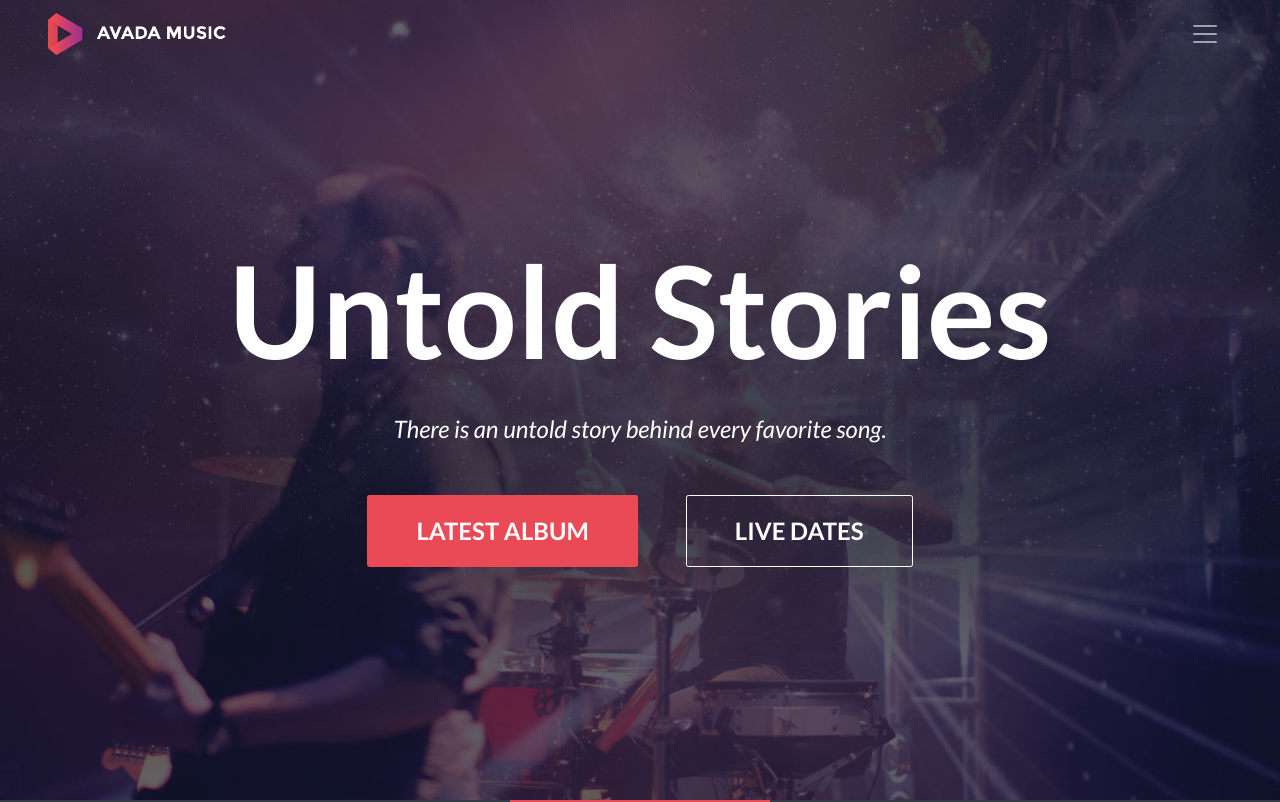
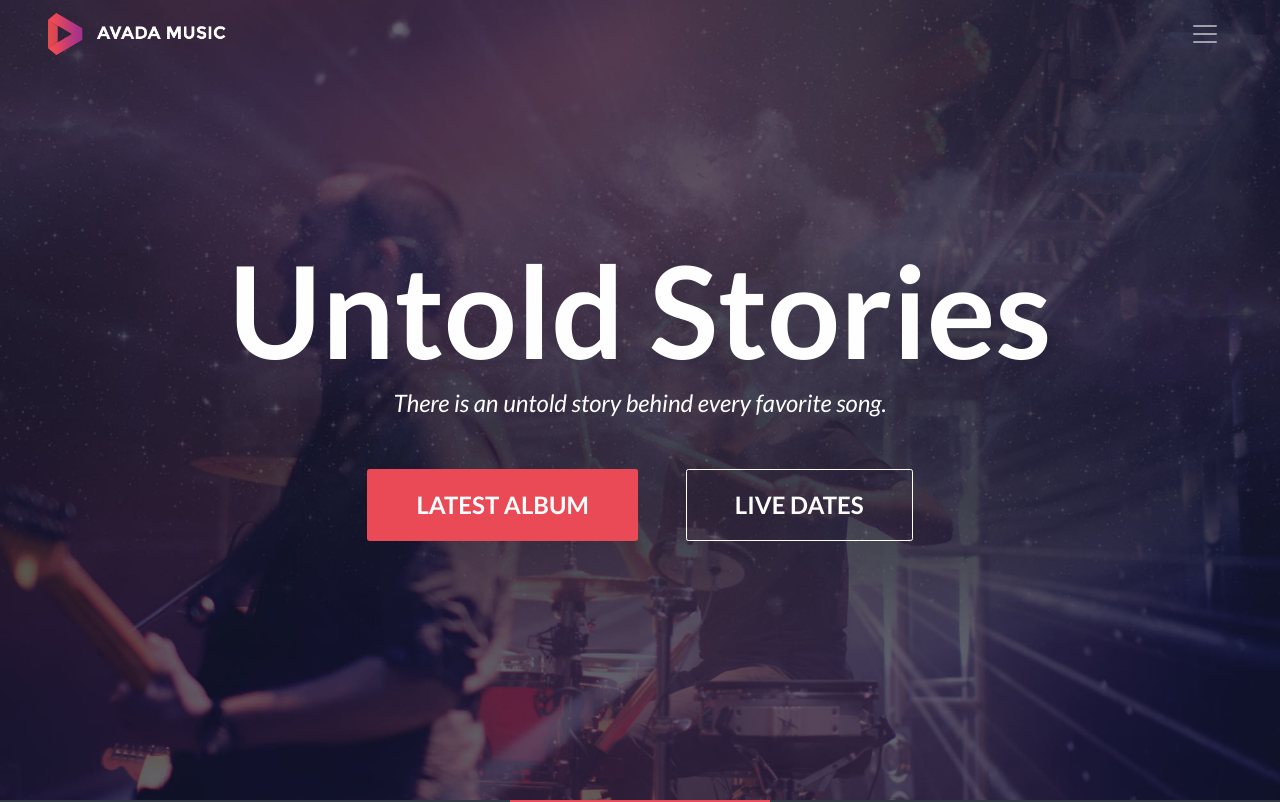
Before and after one commit to saragrigolin/proj-html-vuejs, a Vue app: page / in a window 1280 px wide. Shown: the top 802 px of the page. Built offline with nearby package versions, Linux system fonts and the light colour scheme.

Commit message:
finished

```diff
--- a/src/components/Header.vue
+++ b/src/components/Header.vue
@@ -60,10 +60,11 @@ export default {
     .jumbo-container {
         text-align: center;
         color: $white;
-        padding: 12em 0;
+        padding: calc(12em - 40px) 0;
         h1 {
             font-size: 8em;
             font-weight: 700;
+            line-height: 0.8em;
         }
         .cursive {
             font-family: $fontFamily;
```
